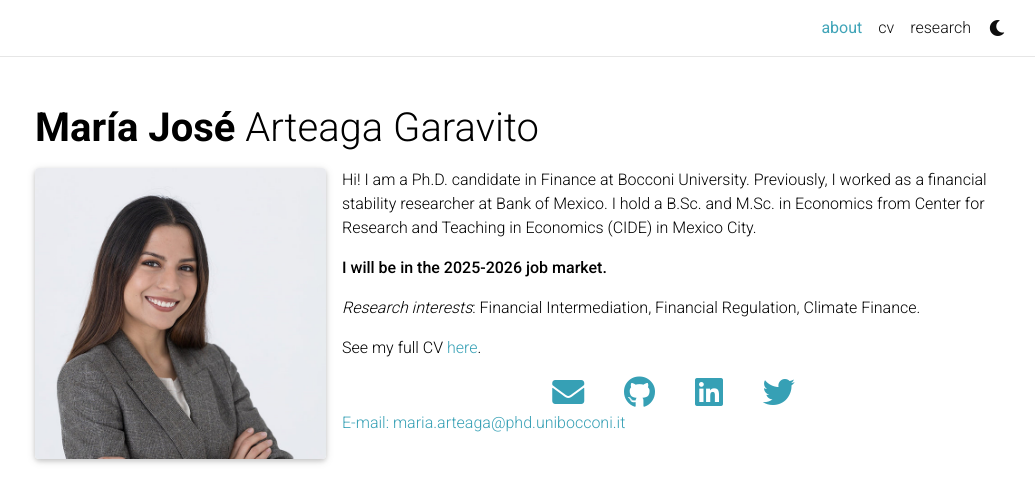
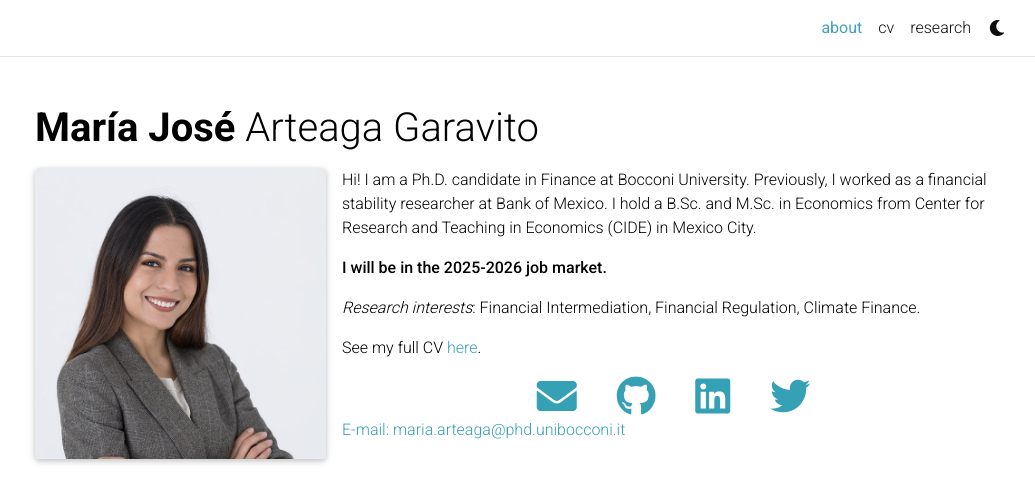
Before and after one commit to majoarteaga/majoarteaga.github.io, a Jekyll site: the page built from _pages/about.md, in a window 1280 px wide. Shown: the top 485 px of the page, without its empty margins (120-1155 px from the left). Built offline with Jekyll 4.4.1, drawn with Linux system fonts in a browser that asks for light colours; full-size pictures stand in for the smaller copies a plugin makes; emoji names are drawn with the system emoji font; comment, search, counter and statistics services are not loaded; a style sheet for code colours, icons or effects is not loaded.

Commit message:
Update main.scss

```diff
--- a/assets/css/main.scss
+++ b/assets/css/main.scss
@@ -42,6 +42,6 @@ $max-content-width: {{ site.max_width }};
 .social-icons-medium .fas,
 .social-icons-medium .ai,
 .social-icons-medium .ai::before {
-  font-size: 32px !important;
+  font-size: 40px !important;
   line-height: 1 !important;
 }
```
